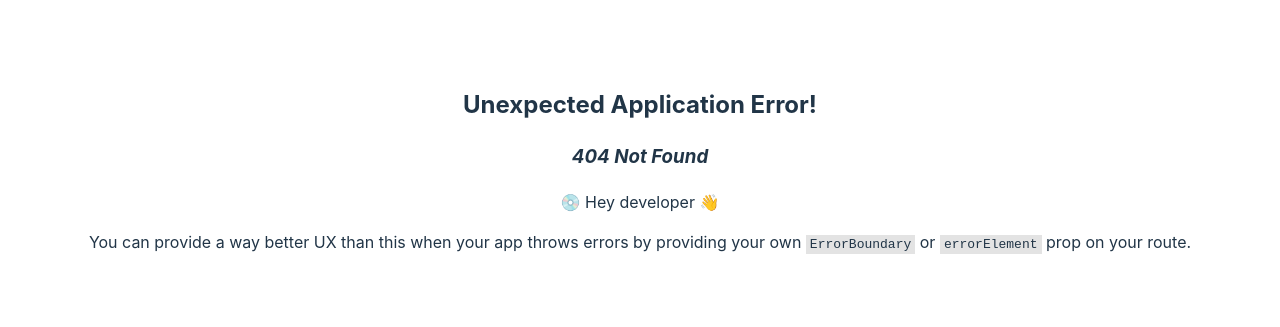
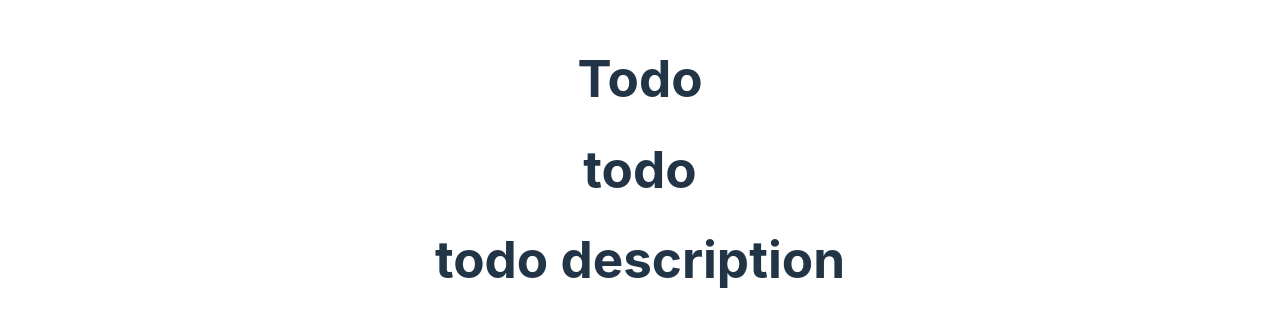
Before and after one commit to CwBotNet/TS-and-Hooks, a React (Vite) app: page /todo in a window 1280 px wide. Before the commit this address had no page. Shown: the part 231-558 px from the top of the page. Built offline with nearby package versions, Linux system fonts and the light colour scheme.

Commit message:
added todo page practice interface in ts

```diff
--- a/src/App.tsx
+++ b/src/App.tsx
@@ -74,6 +74,7 @@ class MyComponent extends React.Component {
 }
 
 
+
 function Notification() {
   // const { data } = useNotification()
 
--- /dev/null
+++ b/src/components/Todo.tsx
@@ -0,0 +1,25 @@
+
+interface IaddTodo {
+    title: string,
+    description: string
+}
+
+interface Todo {
+    todo: IaddTodo
+}
+
+
+function Todos({ todo }: Todo) {
+    return (
+        <div>
+            <h1>{todo.title}</h1>
+            <h1>{todo.description}</h1>
+        </div>
+    )
+}
+
+
+
+export {
+    Todos,
+}
--- a/src/main.tsx
+++ b/src/main.tsx
@@ -5,6 +5,7 @@ import './index.css'
 import { RouterProvider, createBrowserRouter } from 'react-router-dom'
 import { MousePounter } from './pages/MousePounter.tsx'
 import Debounce from './pages/Debounce.tsx'
+import Todo from './pages/Todo.tsx'
 
 
 const router = createBrowserRouter([
@@ -19,6 +20,10 @@ const router = createBrowserRouter([
   {
     path: "/debounce",
     element: <Debounce />
+  },
+  {
+    path: "/todo",
+    element: <Todo />
   }
 ])
 
--- /dev/null
+++ b/src/pages/Todo.tsx
@@ -0,0 +1,20 @@
+import { Todos } from "../components/Todo"
+
+
+const todo = {
+    title: "todo",
+    description: "todo description"
+}
+
+const Todo = () => {
+    return (
+        <div>
+            <h1>Todo</h1>
+            <Todos todo={todo} />
+        </div>
+
+
+    )
+}
+
+export default Todo
```
